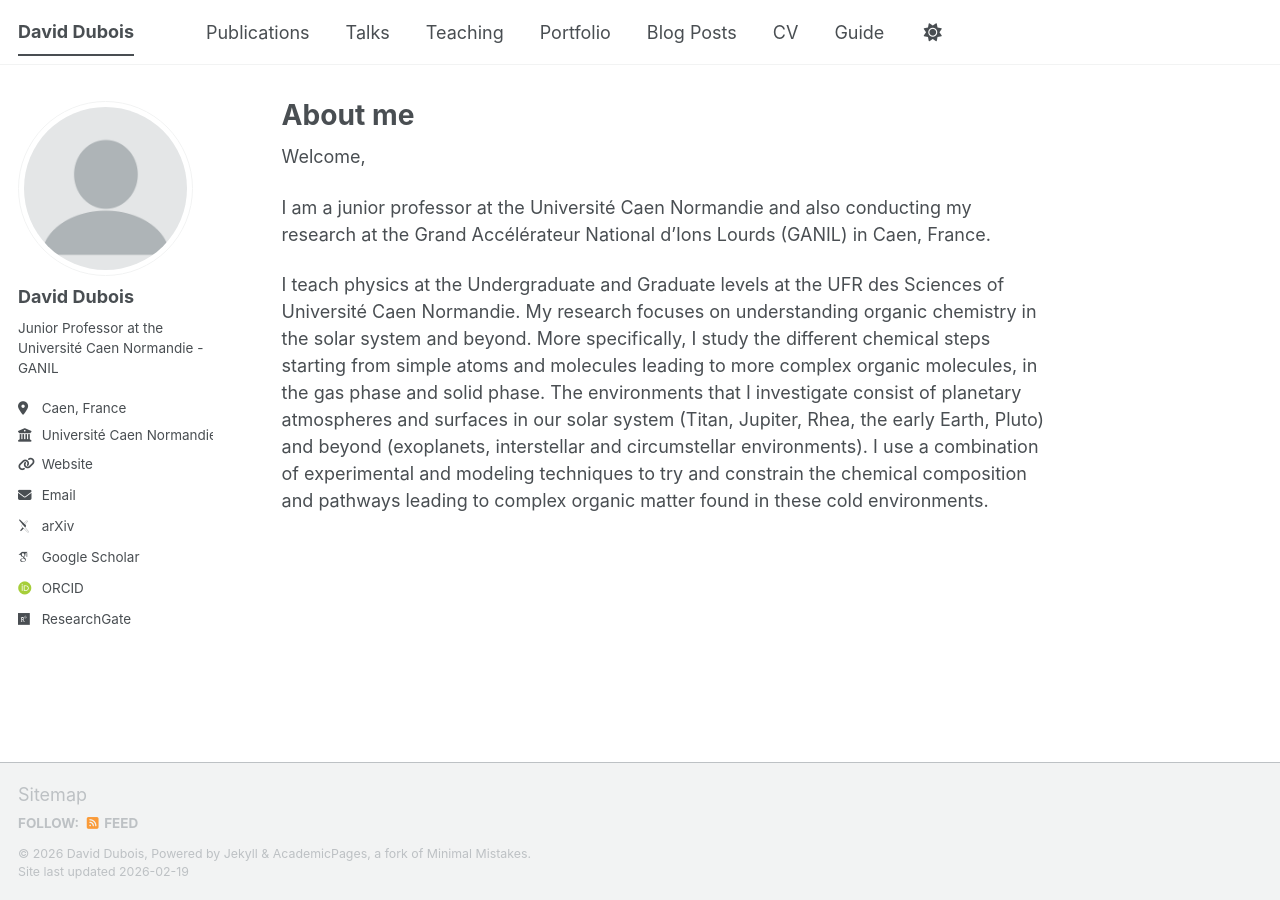
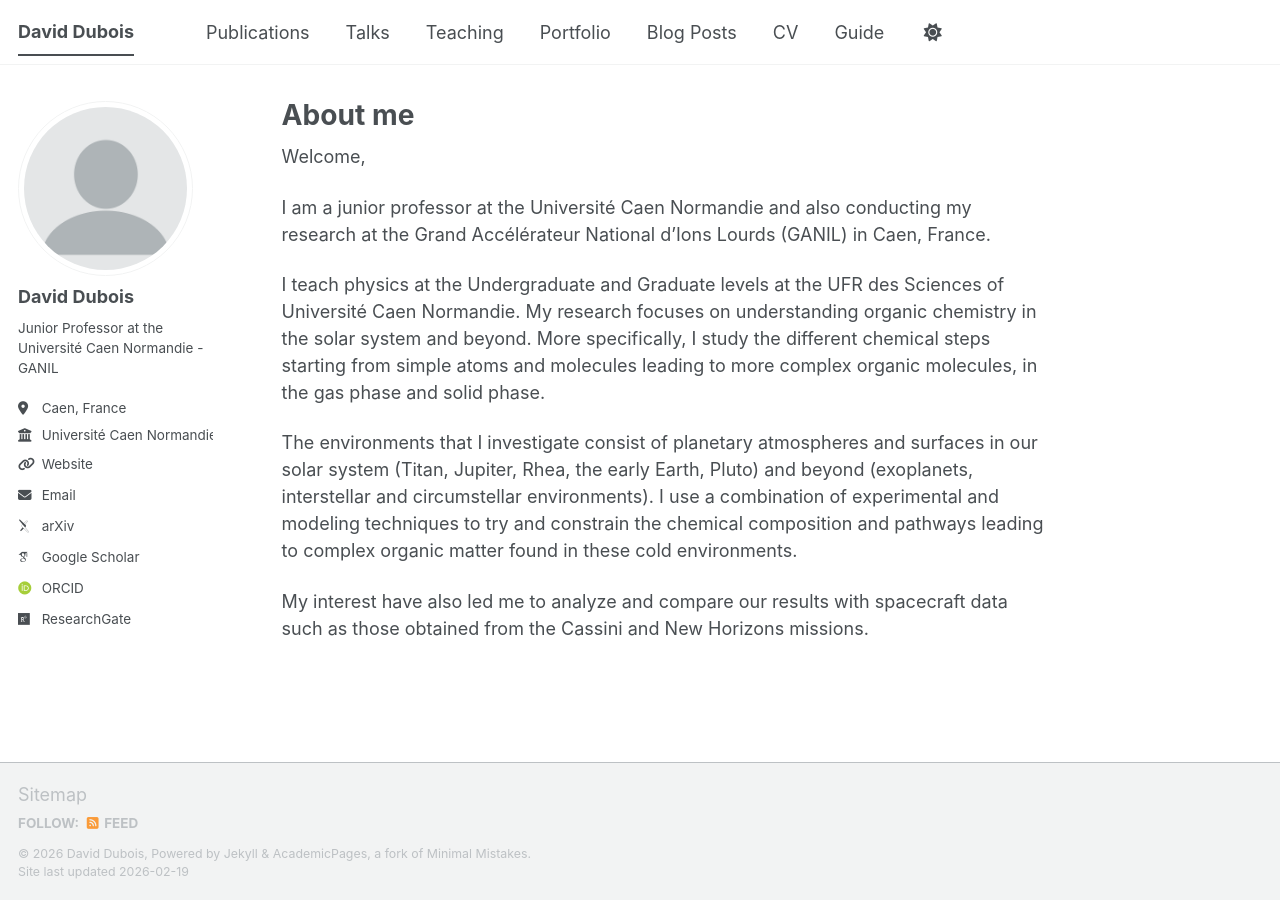
Before and after one commit to daviddubois5/daviddubois, a Jekyll site: the page built from _pages/about.md, in a window 1280 px wide. Built offline with Jekyll 4.4.1, drawn with Linux system fonts in a browser that asks for light colours; some web fonts are replaced; a script bundle is joined from its source files by our own code; library files that are not in the unit come from our copies.

Commit message:
Update about.md

```diff
--- a/_pages/about.md
+++ b/_pages/about.md
@@ -11,4 +11,8 @@ Welcome,
 
 I am a junior professor at the Université Caen Normandie and also conducting my research at the Grand Accélérateur National d'Ions Lourds (GANIL) in Caen, France.
 
-I teach physics at the Undergraduate and Graduate levels at the UFR des Sciences of Université Caen Normandie. My research focuses on understanding organic chemistry in the solar system and beyond. More specifically, I study the different chemical steps starting from simple atoms and molecules leading to more complex organic molecules, in the gas phase and solid phase. The environments that I investigate consist of planetary atmospheres and surfaces in our solar system (Titan, Jupiter, Rhea, the early Earth, Pluto) and beyond (exoplanets, interstellar and circumstellar environments). I use a combination of experimental and modeling techniques to try and constrain the chemical composition and pathways leading to complex organic matter found in these cold environments.
+I teach physics at the Undergraduate and Graduate levels at the UFR des Sciences of Université Caen Normandie. My research focuses on understanding organic chemistry in the solar system and beyond. More specifically, I study the different chemical steps starting from simple atoms and molecules leading to more complex organic molecules, in the gas phase and solid phase.
+
+The environments that I investigate consist of planetary atmospheres and surfaces in our solar system (Titan, Jupiter, Rhea, the early Earth, Pluto) and beyond (exoplanets, interstellar and circumstellar environments). I use a combination of experimental and modeling techniques to try and constrain the chemical composition and pathways leading to complex organic matter found in these cold environments.
+
+My interest have also led me to analyze and compare our results with spacecraft data such as those obtained from the Cassini and New Horizons missions.
```
